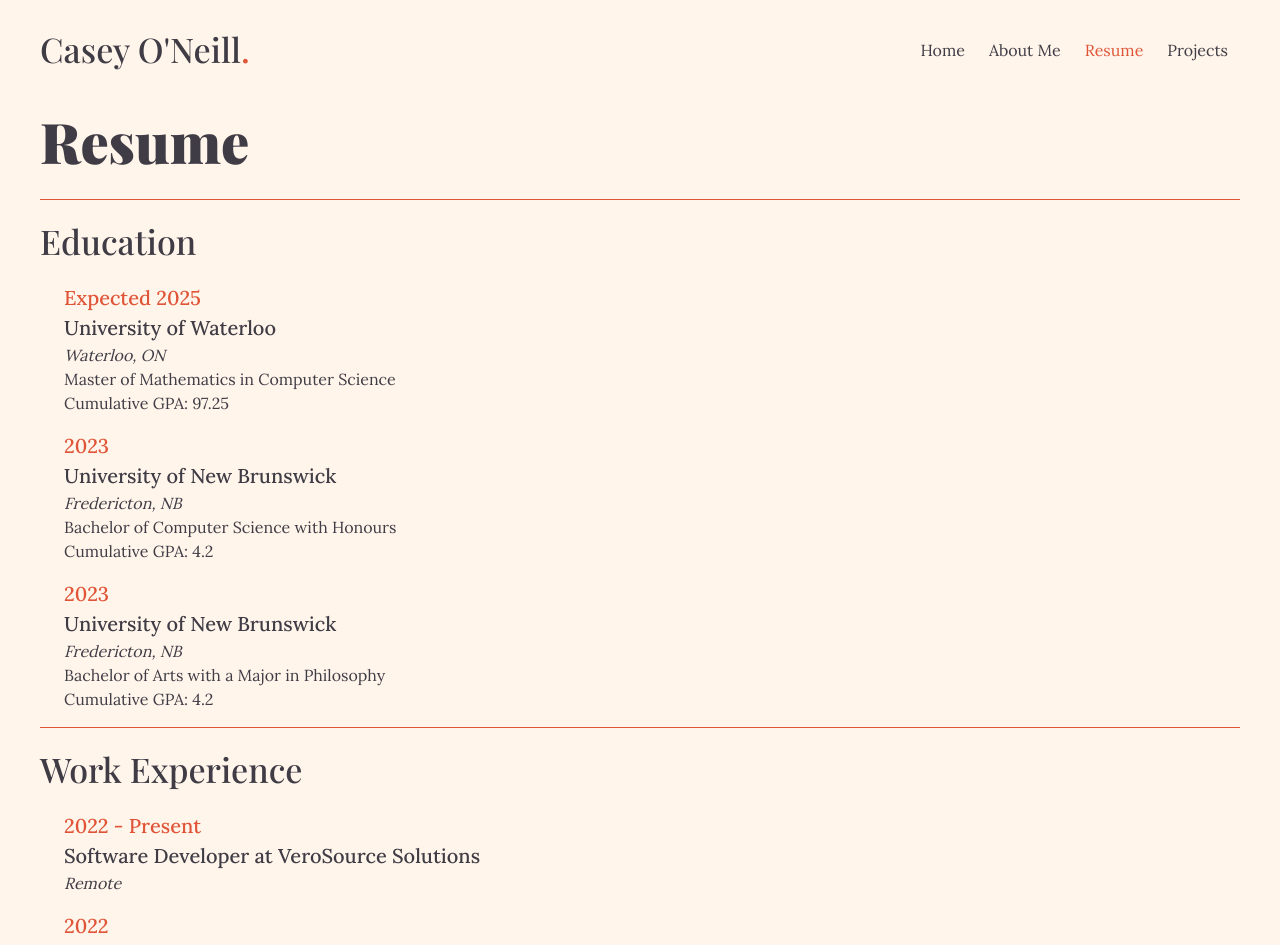
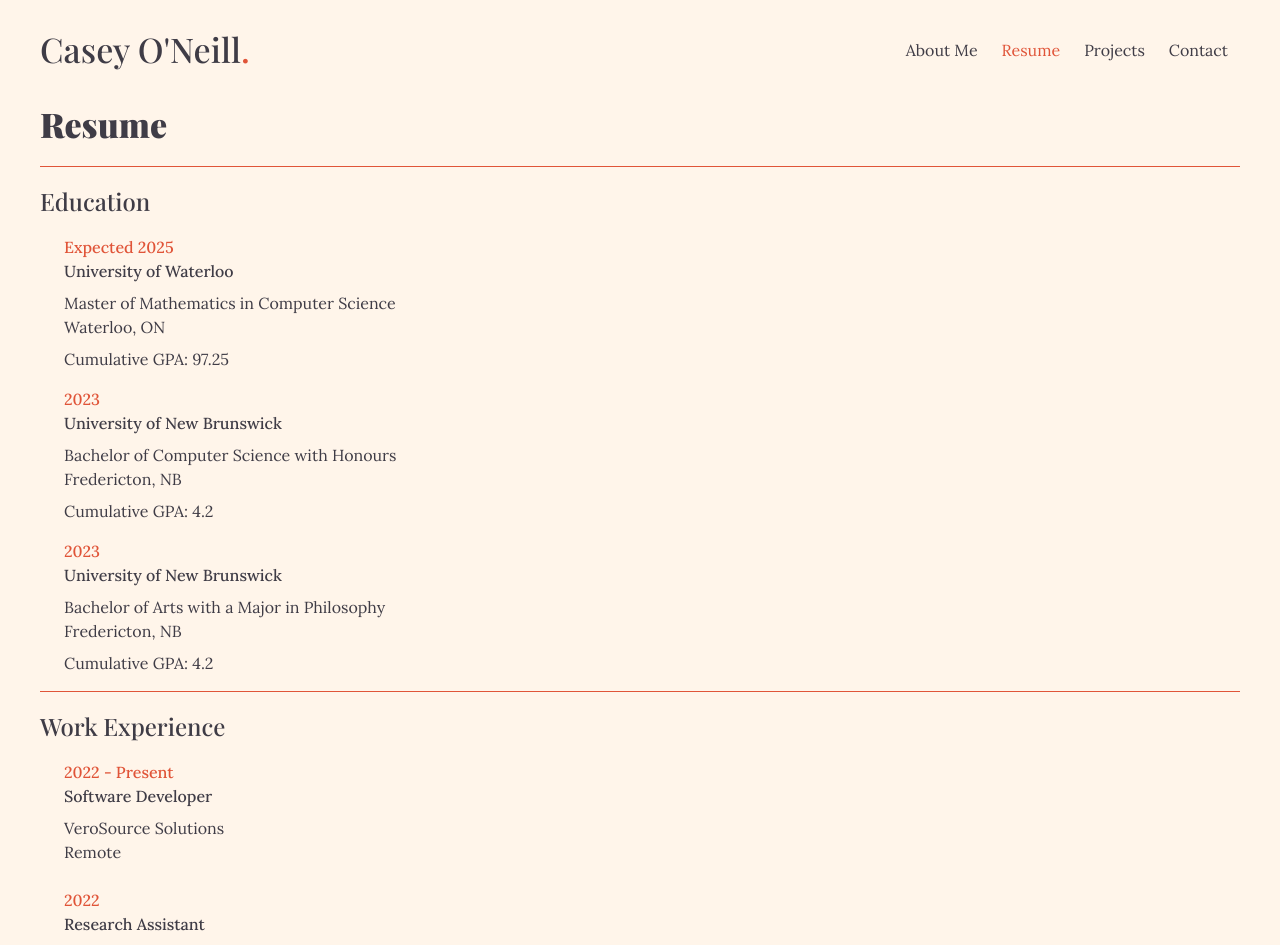
Before and after one commit to casey-oneill/casey-oneill.github.io, a Next.js app: page /resume in a window 1280 px wide. Shown: the top 945 px of the page. Built offline with nearby package versions, Linux system fonts and the light colour scheme; a web font is replaced by a local one.

Commit message:
Update font sizes

```diff
--- a/src/app/about/page.js
+++ /dev/null
@@ -1,7 +0,0 @@
-export default function About() {
-  return (
-    <div>
-      <p>Hello, About!</p>
-    </div>
-  );
-}
--- /dev/null
+++ b/src/app/contact/page.js
@@ -0,0 +1,5 @@
+export default function Contact() {
+  return (
+    <p>Hello, Contact!</p>
+  );
+}
--- a/src/app/page.js
+++ b/src/app/page.js
@@ -19,13 +19,13 @@
         </div>
       </div>
       <div className="col-span-12 md:col-span-8 flex flex-col gap-4 md:gap-6">
-        <h1 className="font-display font-black text-2xl md:text-3xl">
+        <h1 className="font-display font-black text-2xl">
           Hi, I'm Casey!
         </h1>
-        <h2 className="font-medium text-lg md:text-xl">
+        <h2 className="font-medium text-lg">
           I'm a graduate student at the <span className="text-accent">University of Waterloo</span> pursuing a Master of Mathematics in Computer Science with a specialization in <span className="text-accent">Human-Computer Interaction</span>.
         </h2>
-        <p className="text-base md:text-lg">
+        <p className="text-base">
           This follows the completion of my undergraduate degrees from the University of New Brunswick in 2023, where I earned a Bachelor of Computer Science and a Bachelor of Arts with a major in Philosophy.
         </p>
       </div>
--- a/src/app/projects/page.js
+++ b/src/app/projects/page.js
@@ -1,4 +1,4 @@
-export default function About() {
+export default function Projects() {
   return (
     <p>Hello, Projects!</p>
   );
--- a/src/app/resume/page.js
+++ b/src/app/resume/page.js
@@ -3,7 +3,7 @@
 import data from "@/data";
 import { useMemo } from "react";
 
-export default function About() {
+export default function Resume() {
   const sections = useMemo(() => ([
     {
       key: "education",
@@ -12,19 +12,17 @@
           <ul className="list-none">
             {data.resume.education.map((item) => (
               <li key={item.program} className="pt-4">
-                <p className="font-medium text-base md:text-lg text-accent">
+                <p className="font-medium text-accent">
                   {item.date}
                 </p>
-                <p className="font-medium text-base md:text-lg">
+                <p className="font-medium mb-2">
                   {item.institution}
                 </p>
                 <p>
-                  <i>
-                    {item.location}
-                  </i>
+                  {item.program}
                 </p>
-                <p>
-                  {item.program}
+                <p className="mb-2">
+                  {item.location}
                 </p>
                 <p>
                   Cumulative GPA: {item.cgpa}
@@ -42,16 +40,17 @@
           <ul className="list-none">
             {data.resume.experience.map((item) => (
               <li key={item.program} className="pt-4">
-                <p className="font-medium text-base md:text-lg text-accent">
+                <p className="font-medium text-accent">
                   {item.date}
                 </p>
-                <p className="font-medium text-base md:text-lg">
-                  {item.position} at {item.company}
+                <p className="font-medium mb-2">
+                  {item.position}
                 </p>
                 <p>
-                  <i>
-                    {item.location}
-                  </i>
+                  {item.company}
+                </p>
+                <p className="mb-2">
+                  {item.location}
                 </p>
               </li>
             ))}
--- a/src/components/molecules/Section.js
+++ b/src/components/molecules/Section.js
@@ -1,12 +1,9 @@
-export default function Section({ children, name, subtext }) {
+export default function Section({ children, name }) {
   return (
     <div>
-      <h2 className="font-display font-medium text-xl md:text-2xl">
+      <h2 className="font-display font-medium text-xl">
         {name}
       </h2>
-      <h3>
-        {subtext}
-      </h3>
       <div className="px-6">
         {children}
       </div>
--- a/src/components/organisms/Header.js
+++ b/src/components/organisms/Header.js
@@ -8,10 +8,10 @@
 export default function Header() {
   const pathname = usePathname();
   const items = [
-    { name: 'Home', path: '/' },
-    { name: 'About Me', path: '/about' },
+    { name: 'About Me', path: '/' },
     { name: 'Resume', path: '/resume' },
     { name: 'Projects', path: '/projects' },
+    { name: 'Contact', path: '/contact' },
   ];
   const [visible, setVisible] = useState(false);
   const toggleVisible = useCallback(() => setVisible(!visible), [visible]);
--- a/src/data.json
+++ b/src/data.json
@@ -52,7 +52,7 @@
         "company": "Populus Global Solutions",
         "location": "Fredericton, NB",
         "position": "Co-op Software Developer",
-        "date": "2019-2020"
+        "date": "2019 - 2020"
       }
     ]
   }
--- a/tailwind.config.mjs
+++ b/tailwind.config.mjs
@@ -18,12 +18,10 @@
       body: ["Lora"],
     },
     fontSize: {
-      sm: "0.875rem",
       base: "1rem",
       lg: "1.25rem",
       "xl": "1.5rem",
       "2xl": "2.125rem",
-      "3xl": "3.5rem",
     },
     fontWeight: {
       normal: "400",
```
